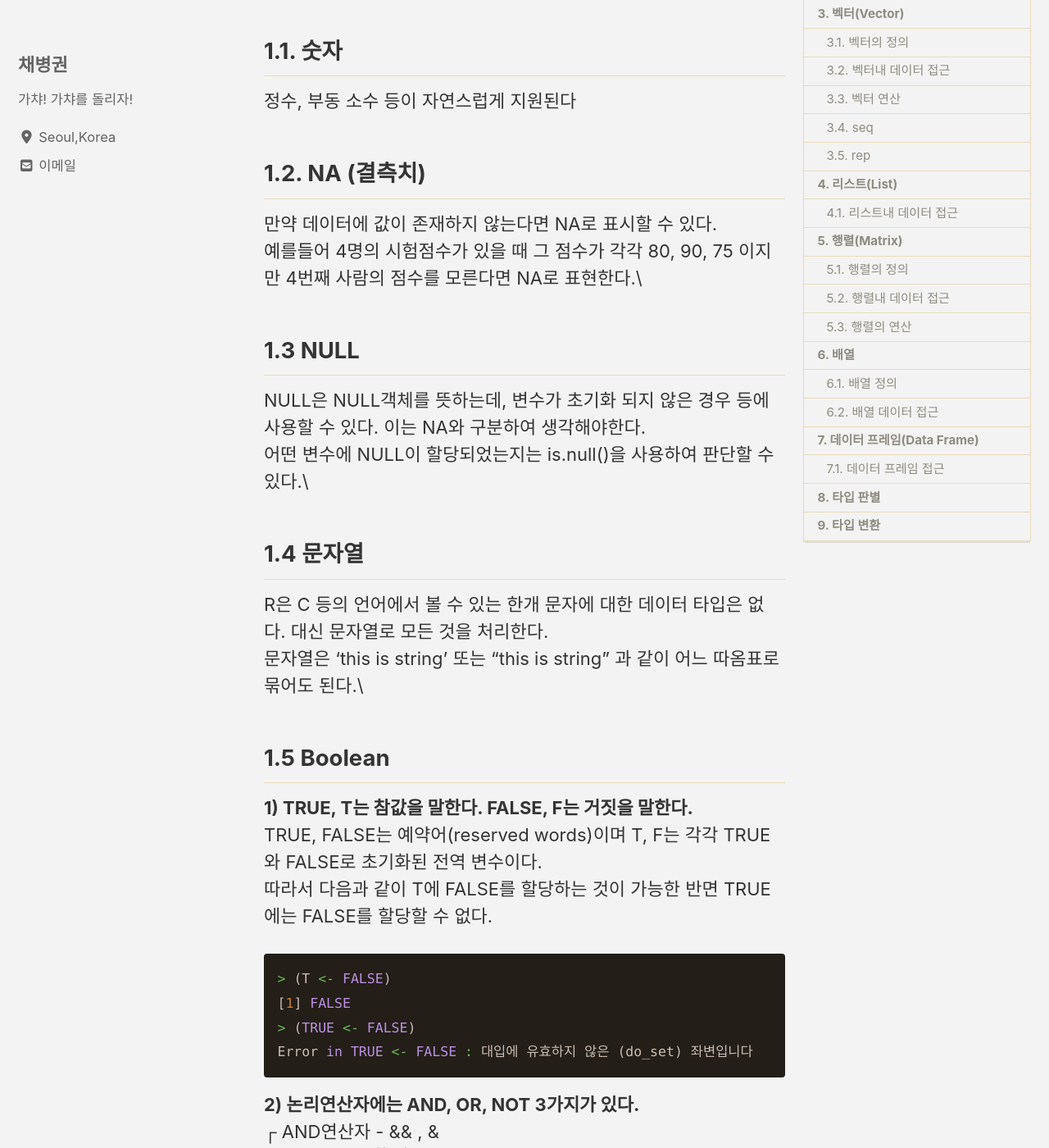
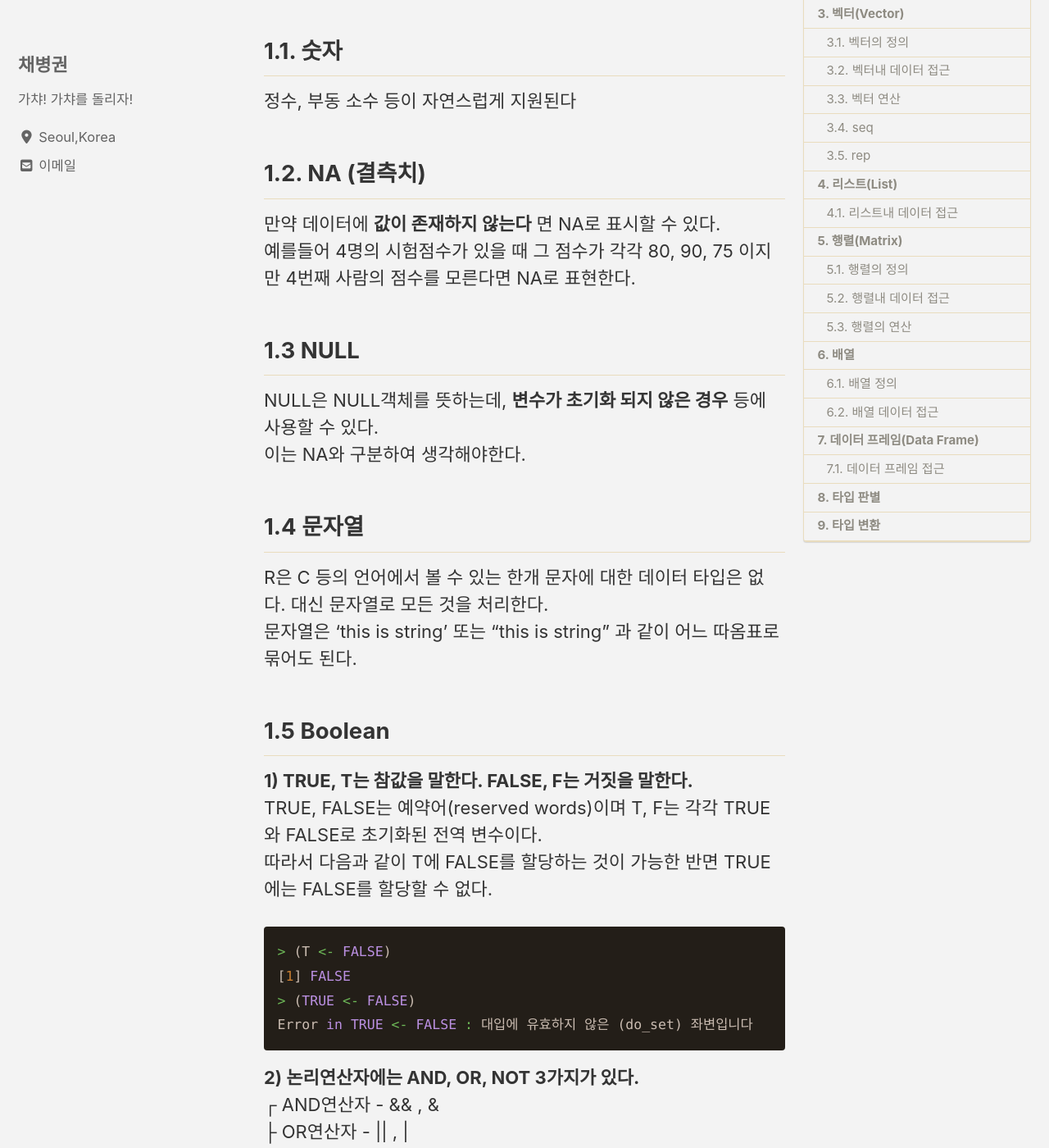
Before and after one commit to ByeongGwonChae/mynotebook, a Jekyll site: the page built from _posts/2020-01-01-R-first-note.md, in a window 1280 px wide and 1400 px high, scrolled down 530 px. Shown: the whole window at 82% size. Built offline with Jekyll 4.4.1, drawn with Linux system fonts in a browser that asks for light colours; cached includes are drawn as plain includes; nearby versions of some CDN libraries; some of the changed text lies outside the part shown.

Commit message:
Update 2020-01-01-R-first-note.md

```diff
--- a/_posts/2020-01-01-R-first-note.md
+++ b/_posts/2020-01-01-R-first-note.md
@@ -17,14 +17,14 @@ R의 기본형은 벡터이므로 스칼라는 길이 1의 벡터로 볼 수 있
 ## 1.1. 숫자
 정수, 부동 소수 등이 자연스럽게 지원된다
 ## 1.2. NA (결측치)
-만약 데이터에 값이 존재하지 않는다면 NA로 표시할 수 있다.\\
-예를들어 4명의 시험점수가 있을 때 그 점수가 각각 80, 90, 75 이지만 4번째 사람의 점수를 모른다면 NA로 표현한다.\\
+만약 데이터에 __값이 존재하지 않는다__ 면 NA로 표시할 수 있다.\\
+예를들어 4명의 시험점수가 있을 때 그 점수가 각각 80, 90, 75 이지만 4번째 사람의 점수를 모른다면 NA로 표현한다.
 ## 1.3 NULL
-NULL은 NULL객체를 뜻하는데, 변수가 초기화 되지 않은 경우 등에 사용할 수 있다. 이는 NA와 구분하여 생각해야한다.\\
-어떤 변수에 NULL이 할당되었는지는 is.null()을 사용하여 판단할 수 있다.\\
+NULL은 NULL객체를 뜻하는데, __변수가 초기화 되지 않은 경우__ 등에 사용할 수 있다.\\
+이는 NA와 구분하여 생각해야한다.
 ## 1.4 문자열
 R은 C 등의 언어에서 볼 수 있는 한개 문자에 대한 데이터 타입은 없다. 대신 문자열로 모든 것을 처리한다.\\
-문자열은 ‘this is string’ 또는 “this is string” 과 같이 어느 따옴표로 묶어도 된다.\\
+문자열은 ‘this is string’ 또는 “this is string” 과 같이 어느 따옴표로 묶어도 된다.
 ## 1.5 Boolean
 __1) TRUE, T는 참값을 말한다. FALSE, F는 거짓을 말한다.__\\
 TRUE, FALSE는 예약어(reserved words)이며 T, F는 각각 TRUE와 FALSE로 초기화된 전역 변수이다.\\
```
Also changed, not shown: other parts of _posts/2020-01-01-R-first-note.md (+2 -2 lines).
